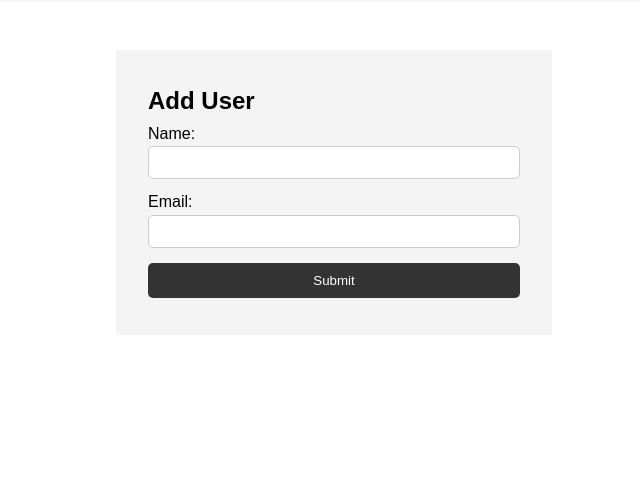
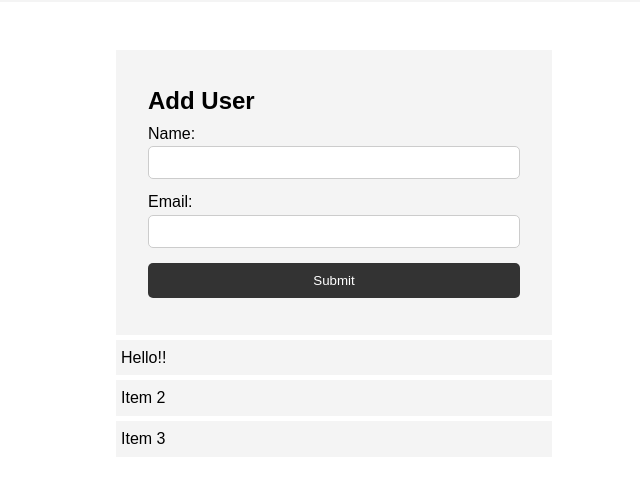
Before and after one commit to brianmsantos/crash-course, a plain HTML site: page index.html in a window 1280 px wide. Shown: the part 81-564 px from the top of the page, without its empty margins (306-946 px from the left). Drawn offline with Linux system fonts and the light colour scheme.

Commit message:
dom manipulation

```diff
--- a/dom.js
+++ b/dom.js
@@ -0,0 +1,17 @@
+// // DOM Document Object Model
+
+// //Single Element Selectors
+// console.log(document.getElementById('my-form'));
+// console.log(document.querySelector('h1'));
+
+// // Multiple Element Selectors
+// console.log(document.querySelectorAll('.item'));
+
+// Loop through
+const items = document.querySelectorAll('.item');
+items.forEach((item) => console.log(item));
+
+// Manipulating the DOM
+const ul = document.querySelector('.items');
+// ul.remove();
+ul.firstElementChild.textContent = 'Hello!!'
--- a/index.html
+++ b/index.html
@@ -45,11 +45,11 @@
 
       <ul id="users"></ul>
 
-      <!-- <ul class="items">
+      <ul class="items">
         <li class="item">Item 1</li>
         <li class="item">Item 2</li>
         <li class="item">Item 3</li>
-      </ul> -->
+      </ul>
     </section>
 
 
```
